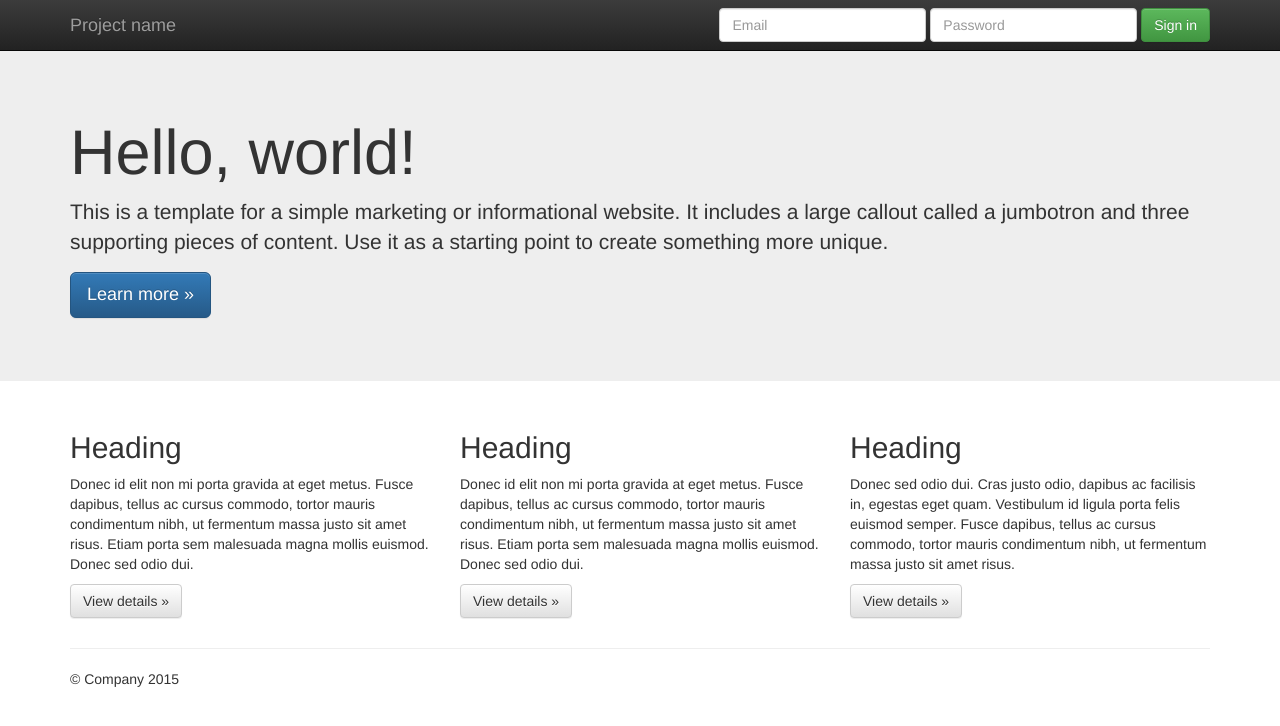
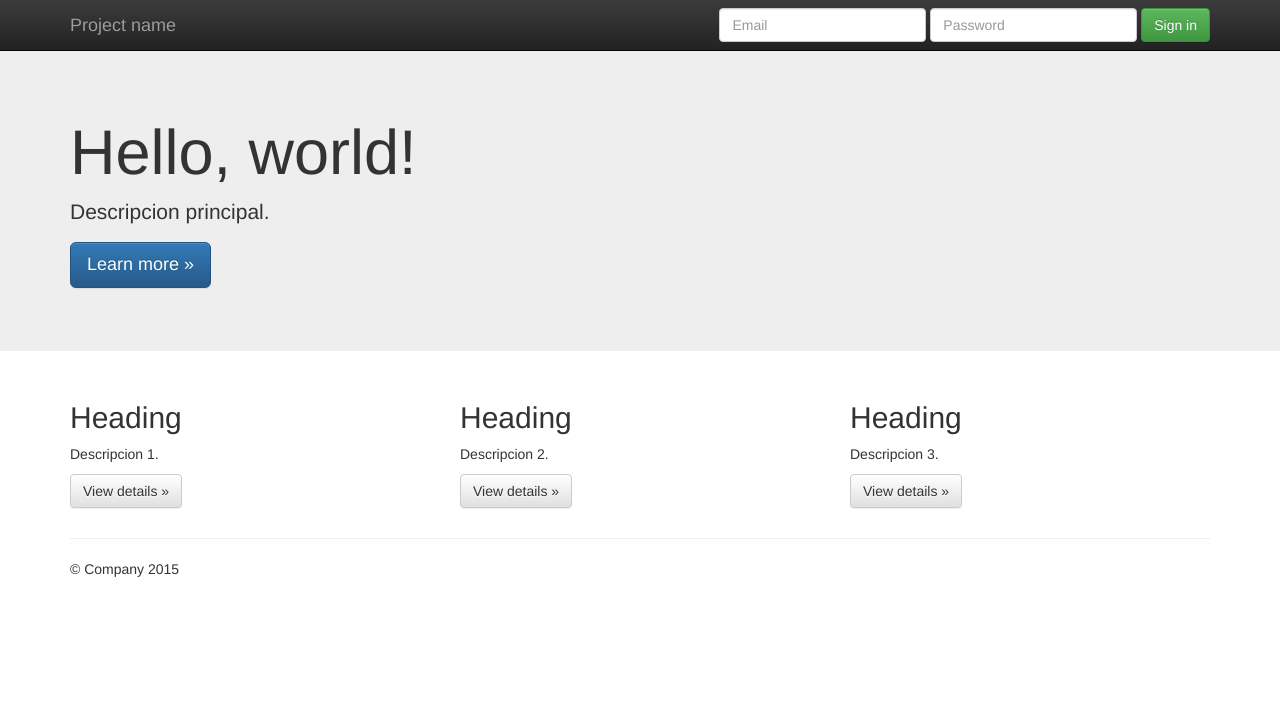
Before and after one commit to FranciscoAndresContrerasContreras/Trabajo2_Francisco_Contreras, a plain HTML site: page index.html in a window 1280 px wide. Drawn offline with nearby package versions, Linux system fonts and the light colour scheme.

Commit message:
Se modifican las descripciones en template

```diff
--- a/index.html
+++ b/index.html
@@ -56,7 +56,7 @@
     <div class="jumbotron">
       <div class="container">
         <h1>Hello, world!</h1>
-        <p>This is a template for a simple marketing or informational website. It includes a large callout called a jumbotron and three supporting pieces of content. Use it as a starting point to create something more unique.</p>
+        <p>Descripcion principal.</p>
         <p><a class="btn btn-primary btn-lg" href="#" role="button">Learn more &raquo;</a></p>
       </div>
     </div>
@@ -66,17 +66,17 @@
       <div class="row">
         <div class="col-md-4">
           <h2>Heading</h2>
-          <p>Donec id elit non mi porta gravida at eget metus. Fusce dapibus, tellus ac cursus commodo, tortor mauris condimentum nibh, ut fermentum massa justo sit amet risus. Etiam porta sem malesuada magna mollis euismod. Donec sed odio dui. </p>
+          <p>Descripcion 1. </p>
           <p><a class="btn btn-default" href="#" role="button">View details &raquo;</a></p>
         </div>
         <div class="col-md-4">
           <h2>Heading</h2>
-          <p>Donec id elit non mi porta gravida at eget metus. Fusce dapibus, tellus ac cursus commodo, tortor mauris condimentum nibh, ut fermentum massa justo sit amet risus. Etiam porta sem malesuada magna mollis euismod. Donec sed odio dui. </p>
+          <p>Descripcion 2. </p>
           <p><a class="btn btn-default" href="#" role="button">View details &raquo;</a></p>
        </div>
         <div class="col-md-4">
           <h2>Heading</h2>
-          <p>Donec sed odio dui. Cras justo odio, dapibus ac facilisis in, egestas eget quam. Vestibulum id ligula porta felis euismod semper. Fusce dapibus, tellus ac cursus commodo, tortor mauris condimentum nibh, ut fermentum massa justo sit amet risus.</p>
+          <p>Descripcion 3.</p>
           <p><a class="btn btn-default" href="#" role="button">View details &raquo;</a></p>
         </div>
       </div>
```
